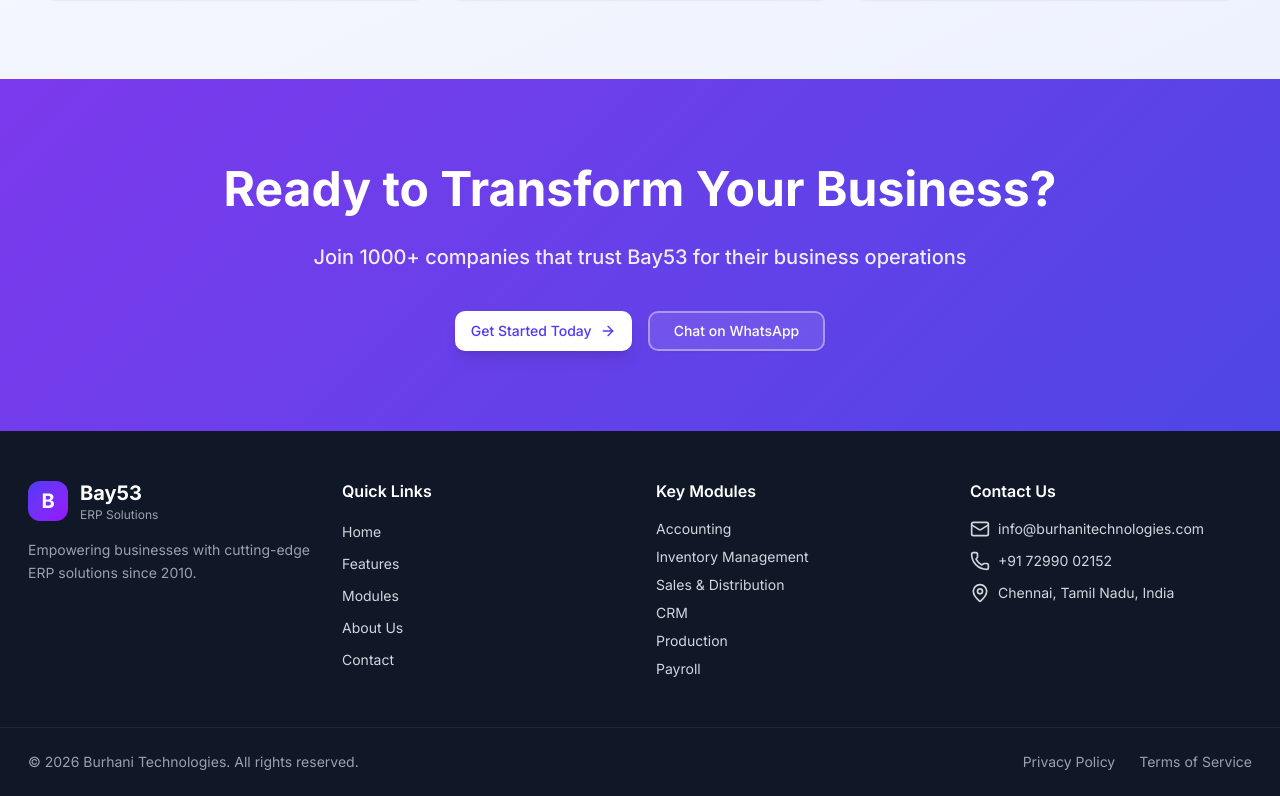
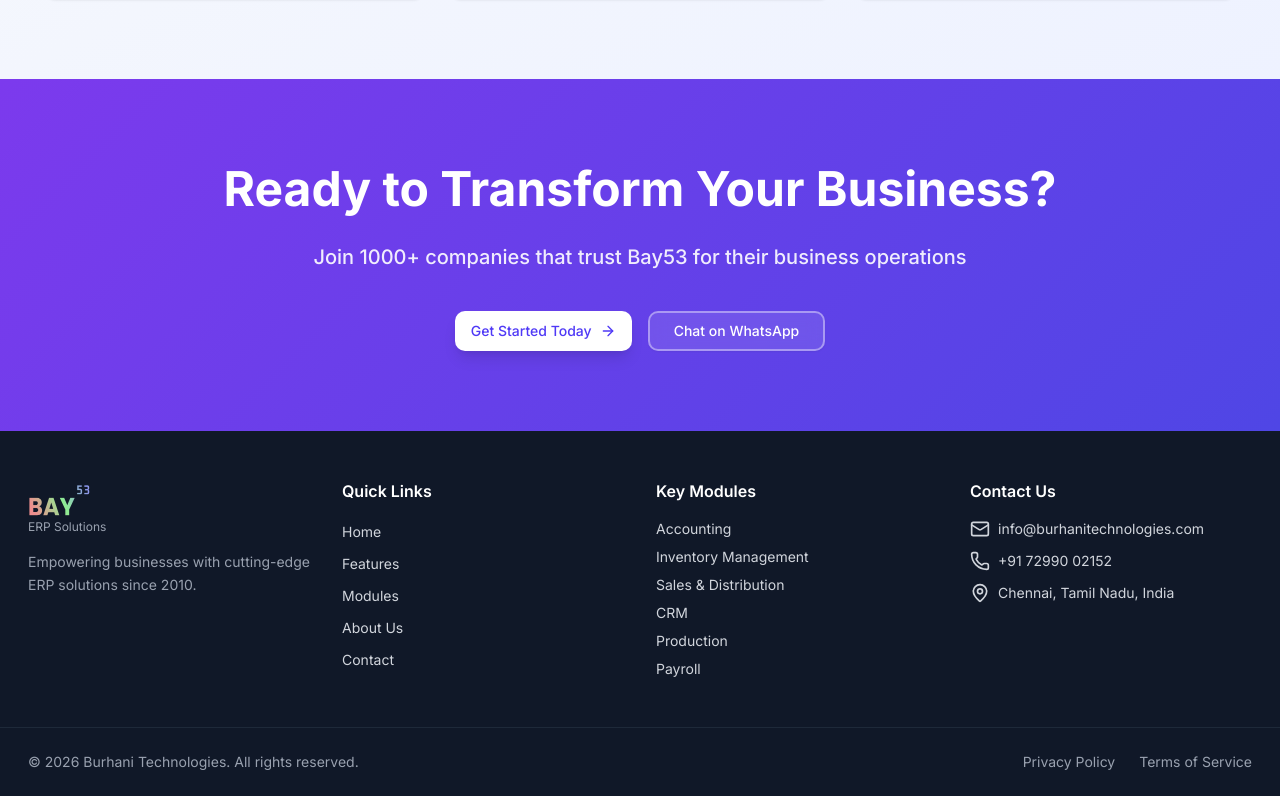
Before and after one commit to Mohammed-Burhani/bay53, a Next.js app: page /about in a window 1280 px wide. Shown: the part 2713-3509 px from the top of the page. Built offline with nearby package versions, Linux system fonts and the light colour scheme.

Commit message:
Added Logo In Footer

```diff
--- a/src/components/sections/footer.tsx
+++ b/src/components/sections/footer.tsx
@@ -1,21 +1,19 @@
 import React from 'react';
 import { Mail, Phone, MapPin } from 'lucide-react';
+import Image from 'next/image';
 
 const Footer = () => {
   return (
     <footer className="bg-gray-900 text-gray-300 font-sans">
       {/* Main Footer Content */}
-      <div className="px-7 mx-auto px-4 py-12">
+      <div className="px-7 mx-auto py-12">
         <div className="grid grid-cols-1 md:grid-cols-4 gap-8">
 
           {/* Brand Philosophy Column */}
           <div className="md:col-span-1">
             <div className="flex items-center space-x-3 mb-4">
-              <div className="w-10 h-10 bg-gradient-to-br from-indigo-600 to-purple-600 rounded-lg flex items-center justify-center">
-                <span className="text-white font-bold text-xl">B</span>
-              </div>
               <div>
-                <div className="font-bold text-xl text-white">Bay53</div>
+                <Image src={"/logo.png"} alt="Bay53" width={500} height={500} className="w-16 h-10!" />
                 <div className="text-xs text-gray-400">ERP Solutions</div>
               </div>
             </div>
```
